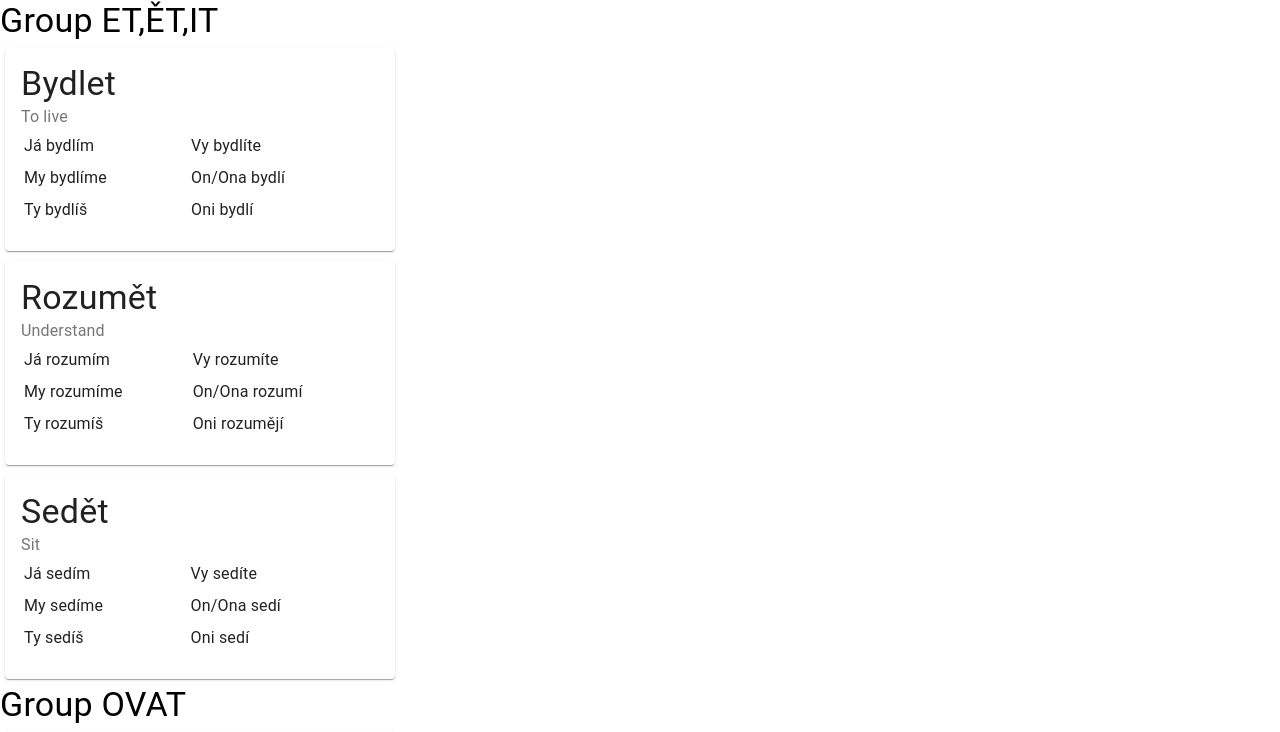
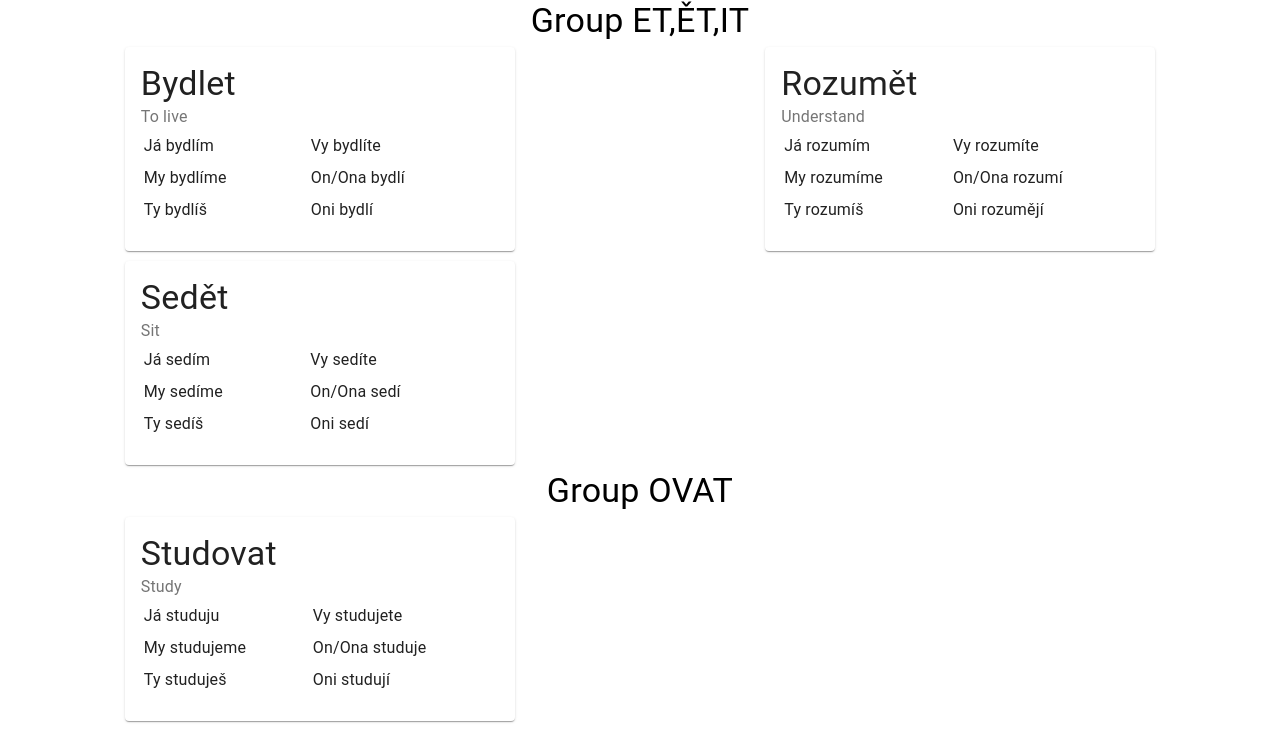
Before and after one commit to eduardofleck/czechthat, a Next.js app: page /verbs/list in a window 1280 px wide. Shown: the top 732 px of the page. Built offline with nearby package versions, Linux system fonts and the light colour scheme.

Commit message:
Small changes on verbs list

```diff
--- a/components/VerbsList.js
+++ b/components/VerbsList.js
@@ -5,6 +5,8 @@ import CardActions from "@material-ui/core/CardActions";
 import CardContent from "@material-ui/core/CardContent";
 import Typography from "@material-ui/core/Typography";
 import { makeStyles } from "@material-ui/core/styles";
+import { normalizeRepeatedSlashes } from "next/dist/shared/lib/utils";
+import { Grid } from "@material-ui/core";
 
 const useStyles = makeStyles({
   cardRoot: {
@@ -14,6 +16,17 @@ const useStyles = makeStyles({
   tableRoot: {
     width: "100%",
     // border: "1px solid black",
+  },
+  groupGrid: {
+    display: "grid",
+    gridAutoFlow: "row",
+    gridTemplateColumns: "repeat(2, 1fr)",
+    columnGap: 1,
+    // border: "1px solid black",
+    alignContent: "center",
+    alignItems: "center",
+    justifyContent: "center",
+    justifyItems: "center",
   },
 });
 
@@ -78,18 +91,30 @@ function VerbsList() {
 
   return (
     <div>
-      <Typography variant="h4">Group ET,ĚT,IT</Typography>
+      <Typography variant="h4" align="center">
+        Group ET,ĚT,IT
+      </Typography>
+      <div className={classes.groupGrid}>
         {Array.from(etVerbs, (e, i) => {
           return <div className={classes.cardRoot}>{drawVerbBox(e, i)}</div>;
         })}
-      <Typography variant="h4">Group OVAT</Typography>
+      </div>
+      <Typography variant="h4" align="center">
+        Group OVAT
+      </Typography>
+      <div className={classes.groupGrid}>
         {Array.from(ovatVerbs, (e, i) => {
           return <div className={classes.cardRoot}>{drawVerbBox(e, i)}</div>;
         })}
-      <Typography variant="h4">Group AT</Typography>
+      </div>
+      <Typography variant="h4" align="center">
+        Group AT
+      </Typography>
+      <div className={classes.groupGrid}>
         {Array.from(ovatVerbs, (e, i) => {
           return <div className={classes.cardRoot}>{drawVerbBox(e, i)}</div>;
         })}
+      </div>
     </div>
   );
 }
```
Lines whose indentation alone changed are shown as unchanged.
